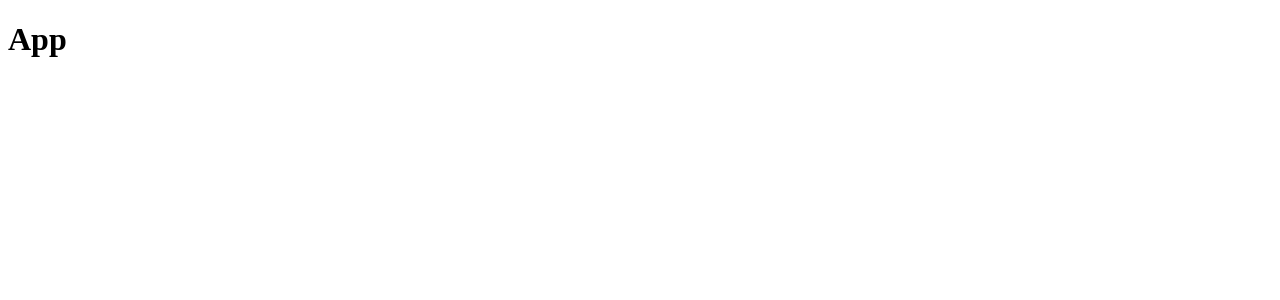
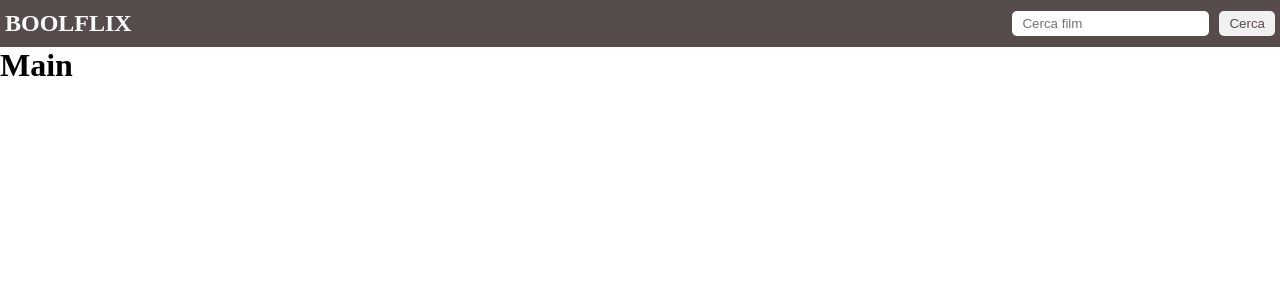
Before and after one commit to AlexLosciale/react-boolflix, a React (Vite) app: page / in a window 1280 px wide. Shown: the top 300 px of the page. Built offline with nearby package versions, Linux system fonts and the light colour scheme.

Commit message:
add:navbar

```diff
--- /dev/null
+++ b/components/header.jsx
@@ -0,0 +1,10 @@
+import navbar from "./navbar";
+
+const header = () => {
+  return (
+    <header>
+        {navbar()}
+    </header>
+  );
+};
+export default header;
--- /dev/null
+++ b/components/main.jsx
@@ -0,0 +1,8 @@
+const main = () => {
+  return (
+    <div>
+      <h1>Main</h1>
+    </div>
+  );
+}
+export default main;
--- /dev/null
+++ b/components/navbar.jsx
@@ -0,0 +1,16 @@
+const navbar = () => {
+  return (
+    <nav>
+        <div className="nav-wrapper">
+            <div>
+                <h1><strong>BOOLFLIX</strong></h1>
+            </div>
+            <div>
+                <input type="text" placeholder="Cerca film" />
+                <button>Cerca</button>
+            </div>
+        </div>
+    </nav>
+  );
+}
+export default navbar;
--- a/src/App.jsx
+++ b/src/App.jsx
@@ -1,11 +1,13 @@
-
+import header from "../components/header";
+import main from "../components/main";
 
 function App() {
   return (
-   <div>
-     <h1>App</h1>
-   </div>
+    <div>
+      {header()}
+      {main()}
+    </div>
   )
-}
+};
 
-export default App
+export default App;
--- a/src/index.css
+++ b/src/index.css
@@ -0,0 +1,35 @@
+*{
+    margin: 0;
+    padding: 0;
+    box-sizing: border-box;
+}
+
+.nav-wrapper{
+    display: flex;
+    justify-content: space-between;
+    align-items: center;
+    padding: 0 20px;
+    background-color: #564c4c;
+    color: white;
+    padding: 10px 5px;
+}
+
+.nav-wrapper h1{
+    font-size: 1.5rem;
+}
+
+.nav-wrapper button{
+    background-color: #f1f1f1;
+    color: #564c4c;
+    padding: 5px 10px;
+    border: none;
+    border-radius: 5px;
+    cursor: pointer;
+}
+
+.nav-wrapper input{
+    padding: 5px 10px;
+    border: none;
+    border-radius: 5px;
+    margin-right: 10px;
+}
```
